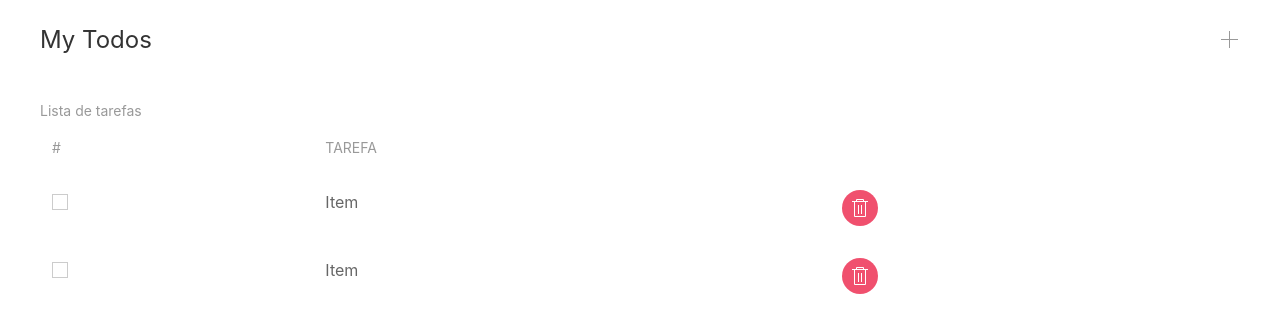
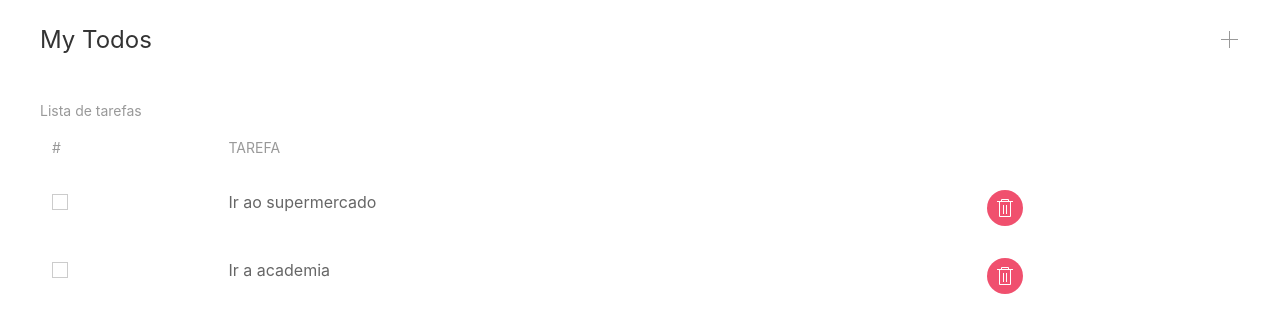
Before and after one commit to DevDaniloFerrari/react-todo-list, a React (Create React App) app: page / in a window 1280 px wide. Shown: the top 332 px of the page. Built offline with nearby package versions, Linux system fonts and the light colour scheme.

Commit message:
criando interface TodoListItemProps

```diff
--- a/src/components/TodoList.tsx
+++ b/src/components/TodoList.tsx
@@ -20,7 +20,7 @@
             <tbody>
                 {
                     todos?.map(
-                        todo => (<TodoListItem key={todo.id}></TodoListItem>)
+                        todo => (<TodoListItem key={todo.id} todo={todo}></TodoListItem>)
                     )
                 }
             </tbody>
--- a/src/components/TodoListItem.tsx
+++ b/src/components/TodoListItem.tsx
@@ -1,6 +1,11 @@
 import React from 'react';
+import { Todo } from '../models/Todo';
 
-const TodoListItem = () => {
+interface TodoListItemProps {
+    todo: Todo
+}
+
+const TodoListItem = (props: TodoListItemProps) => {
     return (
         <tr className="uk-animation-slide-bottom-medium">
             <td className="uk-width-auto">
@@ -8,7 +13,7 @@
                     <input type="checkbox" className="uk-checkbox" />
                 </label>
             </td>
-            <td className="width expand">Item</td>
+            <td className="width expand">{props.todo.title}</td>
             <td className="uk-width-auto">
                 <button className="uk-icon-button uk-button-danger" uk-icon="trash"></button>
             </td>
```
